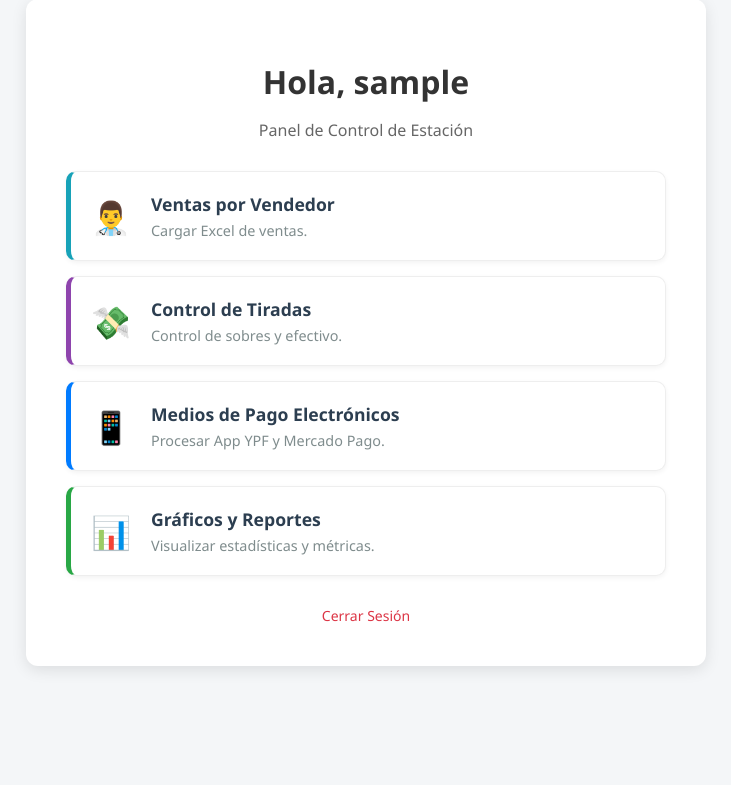
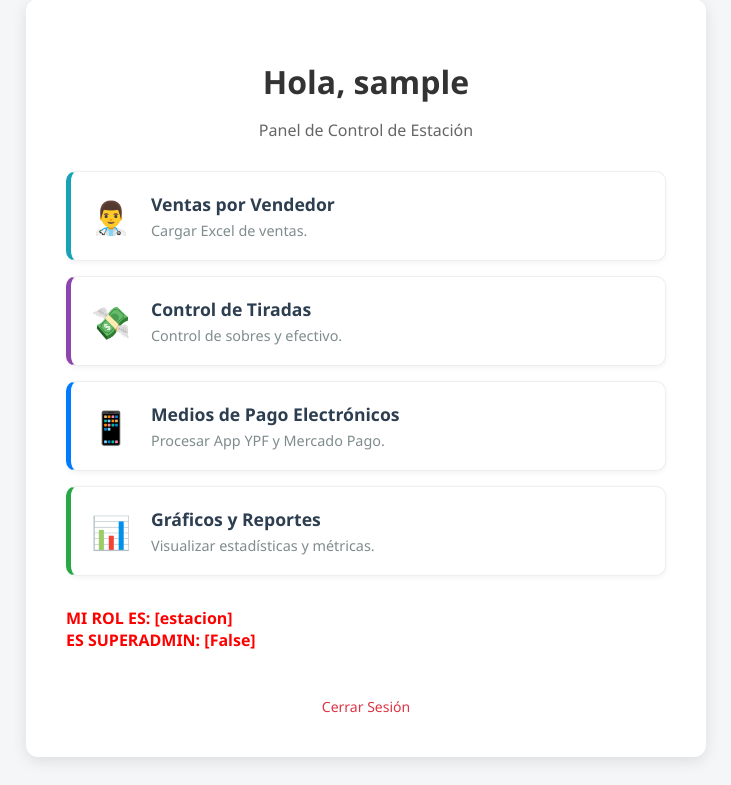
Before and after one commit to EmmanuelArce12/central-estaciones, a Flask app: page /estacion/panel in a window 1280 px wide. Shown: the part 29-814 px from the top of the page, without its empty margins (274-1005 px from the left). Before the commit the page ends 699 px from the top, so only its background shows below. Run offline with Flask 3, Linux system fonts and the light colour scheme; the visitor is signed in with stand-in values (Sample User, id 1).

Commit message:
"intento de cambio"

```diff
--- a/templates/station_dashboard.html
+++ b/templates/station_dashboard.html
@@ -124,8 +124,11 @@
                     <p>Visualizar estadísticas y métricas.</p>
                 </div>
             </a>
-
-            <!-- BOTÓN ADMINISTRACIÓN -->
+             <p style="color: red; font-weight: bold;">
+                MI ROL ES: [{{ user.role }}] <br>
+                ES SUPERADMIN: [{{ user.is_superadmin }}]
+            </p>
+                     <!-- BOTÓN ADMINISTRACIÓN -->
             {% if user.is_superadmin or user.role == 'admin' %}
             <a href="{{ url_for('admin_gestion_estacion') }}" class="dashboard-card card-orange">
                 <div class="card-icon">⚙️</div>
```
